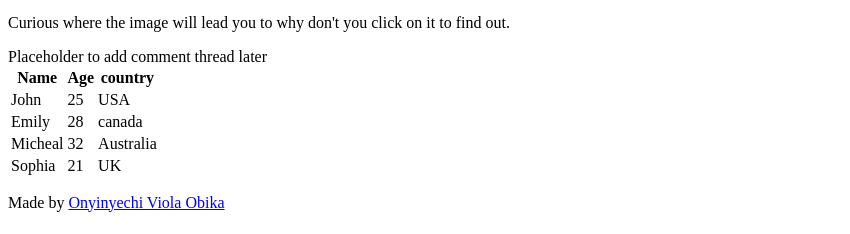
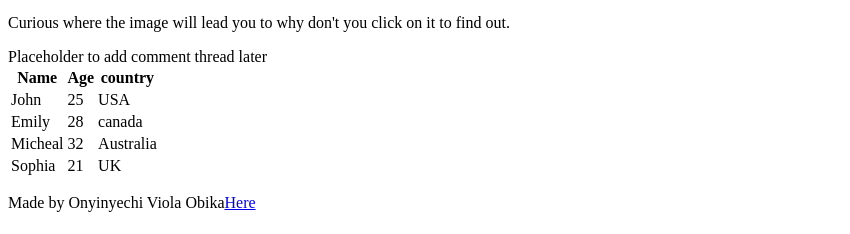
Before and after one commit to Obikaviola/alx_html_css, a plain HTML site: page html_basic/index.html in a window 1280 px wide. Shown: the part 566-800 px from the top of the page, without its empty margins (0-850 px from the left). Drawn offline with Linux system fonts and the light colour scheme.

Commit message:
new files

```diff
--- a/html_basic/index.html
+++ b/html_basic/index.html
@@ -62,7 +62,7 @@
         </article>
     </main>
     <footer>
-        <p>Made by <a href="https://twitter.com/obika_viola">Onyinyechi Viola Obika</a></p>
+        <p>Made by Onyinyechi Viola Obika<a href="https://twitter.com/obika_viola">Here</a></p>
     </footer>
 </body>
 </html>
```
Also changed, not shown: html_basic/tweets.html (+1 -1 lines).
